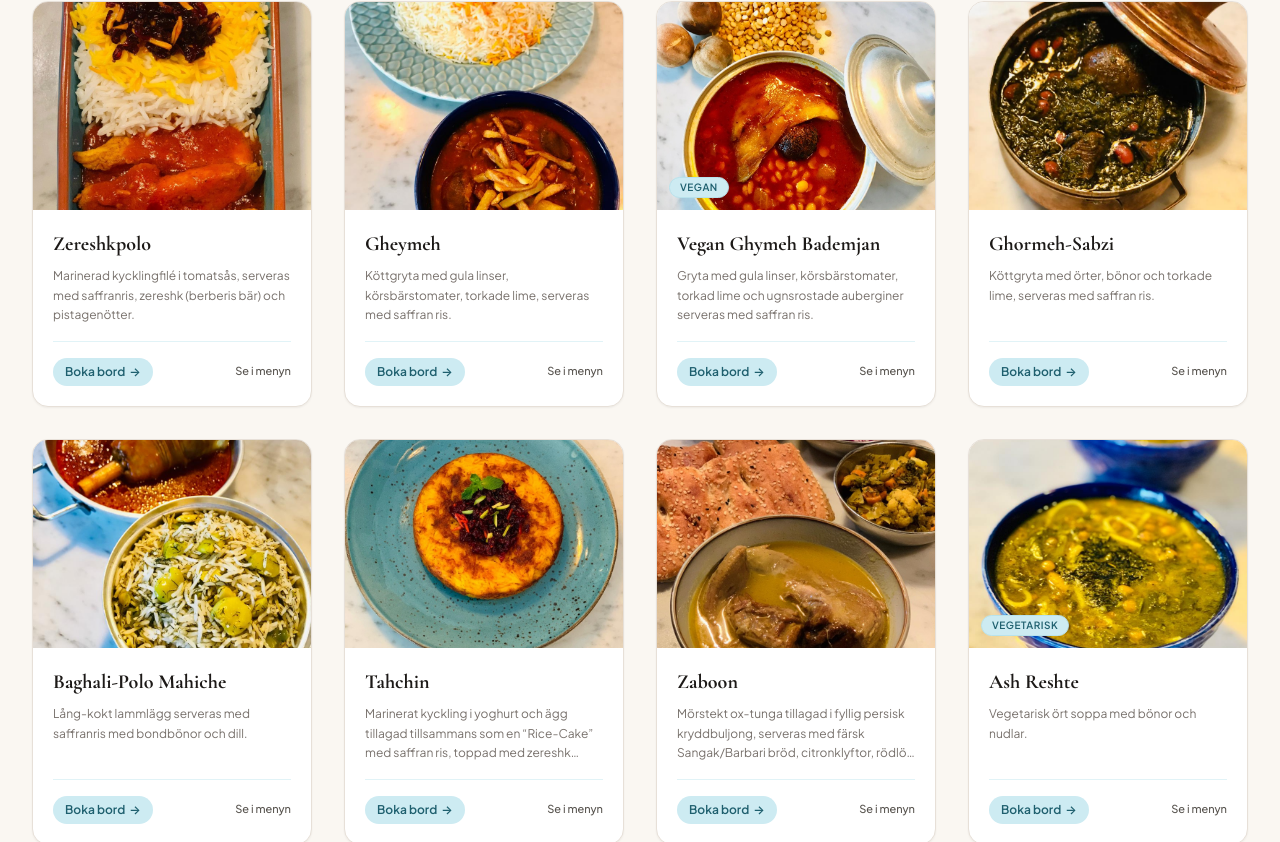
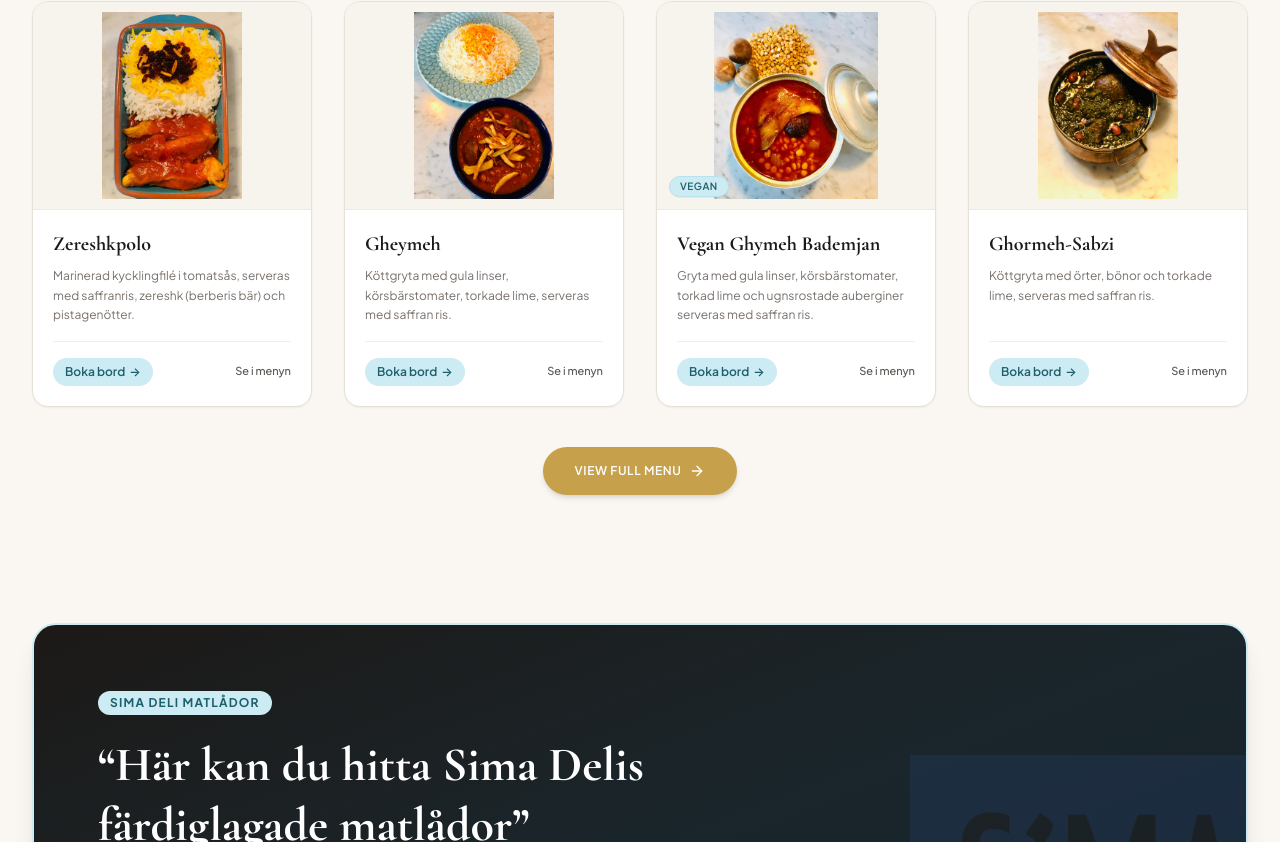
Before and after one commit to minzor26/new-sima-deli, a React (Vite) app: page / in a window 1280 px wide. Shown: the part 1838-2680 px from the top of the page. Built offline with nearby package versions, Linux system fonts and the light colour scheme.

Commit message:
Fix dish image cropping with object-contain, limit homepage dishes to 1 row of 4, and add View Full Menu button

```diff
--- a/src/pages/HomePage.tsx
+++ b/src/pages/HomePage.tsx
@@ -9,8 +9,8 @@ interface HomePageProps {
 }
 
 export const HomePage: React.FC<HomePageProps> = ({ onNavigate, onOpenBooking }) => {
-  // Select signature items that have real photos
-  const featuredDishes = MENU_ITEMS.filter((item) => item.image);
+  // Select signature items for 1 row on homepage (4 dishes)
+  const featuredDishes = MENU_ITEMS.filter((item) => item.image).slice(0, 4);
 
   return (
     <div className="space-y-24 sm:space-y-32 pb-16">
@@ -185,21 +185,21 @@ export const HomePage: React.FC<HomePageProps> = ({ onNavigate, onOpenBooking })
               key={dish.id}
               className="bg-white rounded-2xl overflow-hidden border border-[#E7E0D8] shadow-xs hover:shadow-xl transition-all duration-300 flex flex-col justify-between group"
             >
-              <div className="relative aspect-4/3 overflow-hidden image-zoom-container">
+              <div className="relative aspect-4/3 overflow-hidden bg-[#F7F4EE] p-2.5 flex items-center justify-center border-b border-[#CDEBF2]/50">
                 <img
                   src={dish.image}
                   alt={dish.name}
-                  className="w-full h-full object-cover image-zoom-target"
+                  className="w-full h-full object-contain group-hover:scale-105 transition-transform duration-300 drop-shadow-2xs"
                   loading="lazy"
                 />
 
                 {dish.isVegan && (
-                  <div className="absolute bottom-3 left-3 bg-[#CDEBF2] text-[#1E5F6E] border border-[#B8E2EC] px-2.5 py-0.5 rounded-full text-[10px] font-semibold uppercase tracking-wider">
+                  <div className="absolute bottom-3 left-3 bg-[#CDEBF2] text-[#1E5F6E] border border-[#B8E2EC] px-2.5 py-0.5 rounded-full text-[10px] font-semibold uppercase tracking-wider shadow-2xs">
                     Vegan
                   </div>
                 )}
                 {dish.isVegetarian && (
-                  <div className="absolute bottom-3 left-3 bg-[#CDEBF2] text-[#1E5F6E] border border-[#B8E2EC] px-2.5 py-0.5 rounded-full text-[10px] font-semibold uppercase tracking-wider">
+                  <div className="absolute bottom-3 left-3 bg-[#CDEBF2] text-[#1E5F6E] border border-[#B8E2EC] px-2.5 py-0.5 rounded-full text-[10px] font-semibold uppercase tracking-wider shadow-2xs">
                     Vegetarisk
                   </div>
                 )}
@@ -246,9 +246,9 @@ export const HomePage: React.FC<HomePageProps> = ({ onNavigate, onOpenBooking })
               e.preventDefault();
               onNavigate('/meny/');
             }}
-            className="inline-flex items-center gap-2 px-8 py-3.5 rounded-full bg-[#1C1917] hover:bg-[#C6A04A] text-white text-xs font-semibold uppercase tracking-wider transition-colors shadow-sm"
+            className="inline-flex items-center gap-2 px-8 py-4 rounded-full bg-[#C6A04A] hover:bg-[#B08D3B] text-white text-xs font-semibold uppercase tracking-wider transition-all duration-200 shadow-md hover:shadow-lg active:scale-95 cursor-pointer"
           >
-            <span>Utforska hela menyn (inkl. Mazeh & Frukost)</span>
+            <span>View Full Menu</span>
             <ArrowRight className="w-4 h-4" />
           </a>
         </div>
--- a/src/pages/MatladorPage.tsx
+++ b/src/pages/MatladorPage.tsx
@@ -53,11 +53,11 @@ export const MatladorPage: React.FC = () => {
             >
               <div>
                 {/* Product Image */}
-                <div className="relative aspect-4/3 overflow-hidden bg-[#FAF7F2]">
+                <div className="relative aspect-4/3 overflow-hidden bg-[#F7F4EE] p-2.5 flex items-center justify-center border-b border-[#cdebf2]/40">
                   <img
                     src={prod.image}
                     alt={prod.name}
-                    className="w-full h-full object-cover object-center group-hover:scale-105 transition-transform duration-300"
+                    className="w-full h-full object-contain group-hover:scale-105 transition-transform duration-300 drop-shadow-2xs"
                     loading="lazy"
                   />
                   {prod.isVegan && (
--- a/src/pages/MenyPage.tsx
+++ b/src/pages/MenyPage.tsx
@@ -81,11 +81,11 @@ export const MenyPage: React.FC<MenyPageProps> = ({ onOpenBooking, onNavigate })
               <div>
                 {/* Image if available */}
                 {item.image && (
-                  <div className="mb-4 rounded-xl overflow-hidden aspect-4/3 sm:aspect-16/10 bg-[#FAF7F2] border-2 border-[#cdebf2]/60">
+                  <div className="mb-4 rounded-xl overflow-hidden aspect-4/3 sm:aspect-16/10 bg-[#F7F4EE] border-2 border-[#cdebf2]/60 p-2 flex items-center justify-center">
                     <img
                       src={item.image}
                       alt={item.name}
-                      className="w-full h-full object-cover object-center"
+                      className="w-full h-full object-contain drop-shadow-2xs"
                       loading="lazy"
                     />
                   </div>
```
